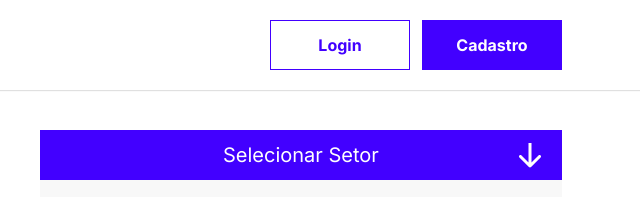
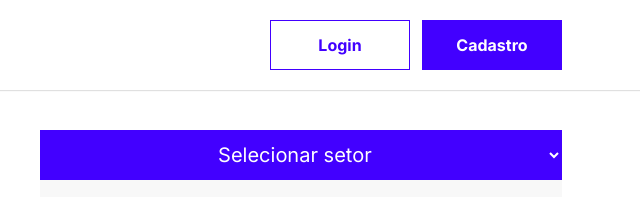
Before and after one commit to Kenzie-Academy-Brasil-Developers/kenzie-companies, a plain HTML site: page index.html in a window 1280 px wide. Shown: the top 197 px of the page, 622-1262 px from the left. Drawn offline with Linux system fonts and the light colour scheme.

Commit message:
fix: select sector

```diff
--- a/index.html
+++ b/index.html
@@ -31,10 +31,10 @@
         </figure>
 
         <main>
-            <div class="div-top">
-                <span>Selecionar Setor</span>
-                <img src="./img/home/arrow.svg">
-            </div>
+            <select class="select">
+                <option value="">Selecionar setor</option>
+                <option value="">Alimentício</option>
+            </select>
             <ul class="main-list">
                 <li>
                     <h2>Empresa Name</h2>
--- a/pages/home/styles/main.css
+++ b/pages/home/styles/main.css
@@ -18,25 +18,13 @@
     max-height: 700px;
 }
 
-.div-top{
-    padding: 10px 0;
+.select{
     width: 100%;
-    position: relative;
-    display: grid;
-    place-items: center;
+    height: 50px;
     background-color: var(--brand1);
-}
-
-.div-top span{
     color: var(--white);
-    font-weight: var(--weight3);
     font-size: var(--size4);
-
-}
-
-.div-top img{
-    position: absolute;
-    right: 20px;
+    text-align: center;
 }
 
 .main-list{
```
